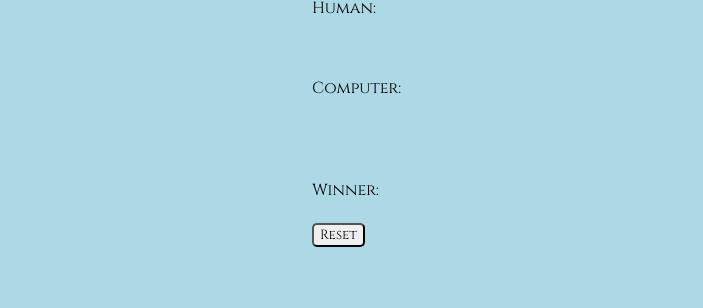
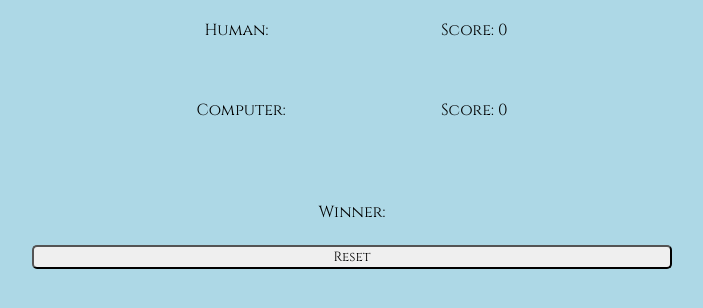
Before and after one commit to butterfly1of4/RPS, a plain HTML site: page index.html in a window 1280 px wide. Shown: the part 344-652 px from the top of the page, without its empty margins (288-991 px from the left). Drawn offline with Linux system fonts and the light colour scheme.

Commit message:
modified spacing

```diff
--- a/index.html
+++ b/index.html
@@ -36,12 +36,17 @@
 
         <button id="scissors" class="logChoice">Scalpellus</button>
 </div>
-       </div>
+       </div><br />
         <div id="results">
+            <span>
             <div id="playerToken" class="playerToken token">
             </div>
+            <div id="playerScore"></div>
+        </span>
+        <span>
         <div id="computerToken" class="computerToken token"></div>
-
+        <div id="compScore"></div>
+        </span>
             </br>
         <div id="win"></div><br />
         <button id="reset">Reset</button>
--- a/rps.css
+++ b/rps.css
@@ -20,8 +20,6 @@ img {
     width: auto;
 }
 
-
-
 .logChoice {
     font-size: 90%;
 
@@ -35,3 +33,17 @@ img {
     width: 5em;
     height: 5em;
 }
+
+#results {
+    display: flex;
+    flex-direction: column;
+    width: 50vw;
+    justify-content: space-evenly;
+    text-align: center;
+}
+
+span {
+    display: flex;
+
+    justify-content: space-evenly;
+}
--- a/rps.js
+++ b/rps.js
@@ -5,7 +5,7 @@ let player = " ";
 let computer = " ";
 let flag = " ";
 let winner = " "
-
+let score = 0;
 const win = document.querySelector("#win");
 win.innerHTML = "Winner: " ;
 
@@ -14,6 +14,11 @@ computerToken.innerHTML = "Computer:  " + computer;
 
 const playerToken = document.querySelector(".playerToken");
 playerToken.innerHTML = "Human:  " + player;
+
+const playerScore = document.getElementById("playerScore");
+const compScore = document.getElementById("compScore");
+playerScore.innerHTML = "Score: " + score;
+compScore.innerHTML = "Score: " + score;
 
 //Choose Rock
 const throwRock = ()=> {
```
